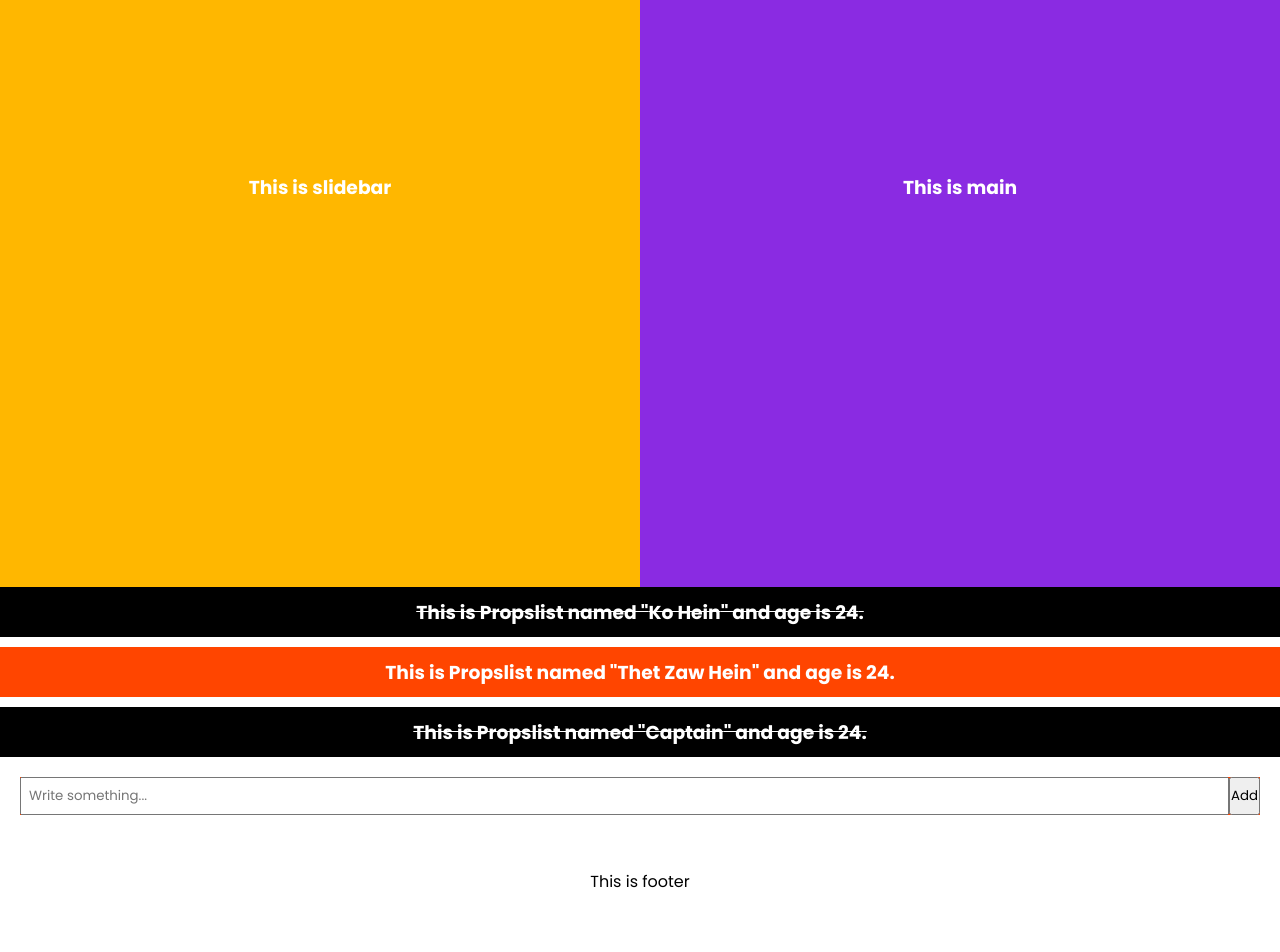
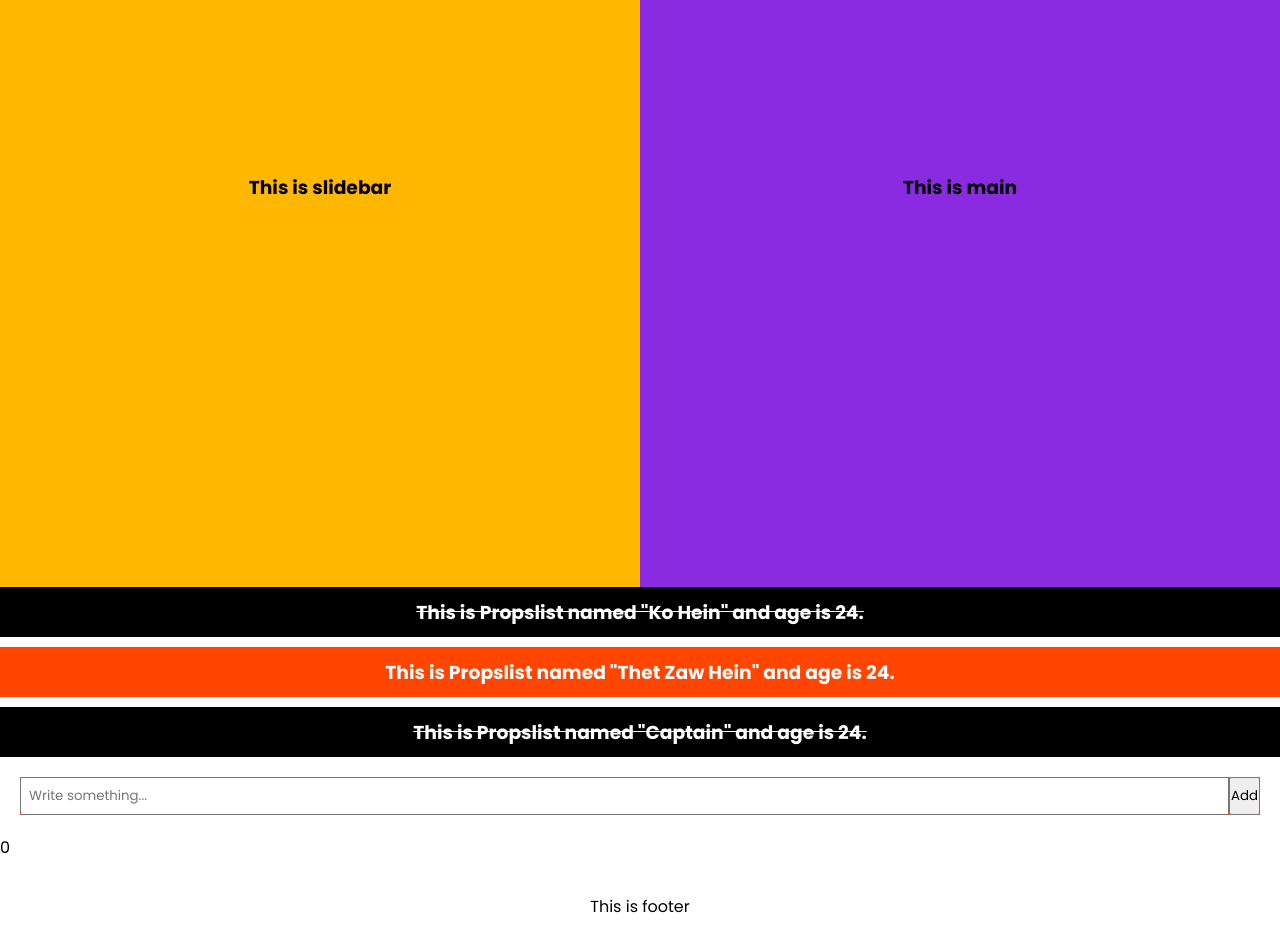
Before and after one commit to koheinthurako/React20-9-2023, a React (Create React App) app in the folder react-jsx/: page / in a window 1280 px wide. Shown: the part 262-1214 px from the top of the page. Before the commit the page ends 1190 px from the top, so only its background shows below. Built offline with nearby package versions, Linux system fonts and the light colour scheme.

Commit message:
add notes

```diff
--- a/react-jsx/src/App.css
+++ b/react-jsx/src/App.css
@@ -10,7 +10,6 @@
 .container {
   width: 100%;
   height: 100vh;
-  color: #fff;
   background: rgb(34, 34, 34);
 }
 
--- a/react-jsx/src/App.jsx
+++ b/react-jsx/src/App.jsx
@@ -10,6 +10,9 @@ const App = () => {
 
   const data = ["Ko Hein", "Thet Zaw Hein", "Captain"];
 
+  // Hook ဆိုတာဘာလဲ Hook ဆိုတာ DOM Access လုပ်နိုင်ပြီး vanilla တုန်းကလို program တစ်ခုရေးဖို့ code တွေအများကြီးရေးစရာမလိုတော့ပဲ
+  // react မှ support လုပ်ထားတဲ့ အရာတွေဖြစ်ပြီး ထိုအရာတွေကို သိတာနဲ့ program အလွယ်တကူရေးနိုင်တယ်
+
   // Using useRef hook
   const inputRef = useRef();
 
@@ -20,12 +23,15 @@ const App = () => {
     // console.log(inputRef);
     // inputRef.current.focus();
     // inputRef.current.style.borderColor = "red";
-    console.log(inputRef.current.value)
+    // console.log(inputRef.current.value);
+    setInitialState(initialState + 1);
   }
 
-
-  const [initialState, setInitialState] = useState();
+  const [initialState, setInitialState] = useState(0);
+  // const [initialState, setInitialState] = useState("Hello");
   // initialState က ထည့်လိုက်တဲ့တန်ဖိုးဖြစ်ပြီး setInitialState ကတော့ တန်ဖိုးတွေကို ပြန်လည်ပြင်ဆင်မယ့် method ဖြစ်တယ်
+  // useState ထဲက "Hello" သည် initialState ဖြစ်သွားပြီးအောက်က return ထဲမှာ ထည့်ရေးလိုက်တာနဲ့ rendering လုပ်သွားသည်
+  // setInitialState ကတော့ ပြန်ပြင်တာ အပေါ်က hancleClick မှာ setInitialState ကို ပြန်ပြင်လိုက်တာနဲ့ တန်ဖိုးကိုတစ်ခါတည်းပြောင်းပြီး rendering လုပ်သွားသည်
 
   // const showText = () => console.log(inputRef.current.innerText = "Hello World");
 
@@ -63,7 +69,7 @@ const App = () => {
       </form>
 
       {/* Using useState */}
-
+      <p onClick={handleClick}>{initialState}</p>
 
       <Footer/>
 
```
